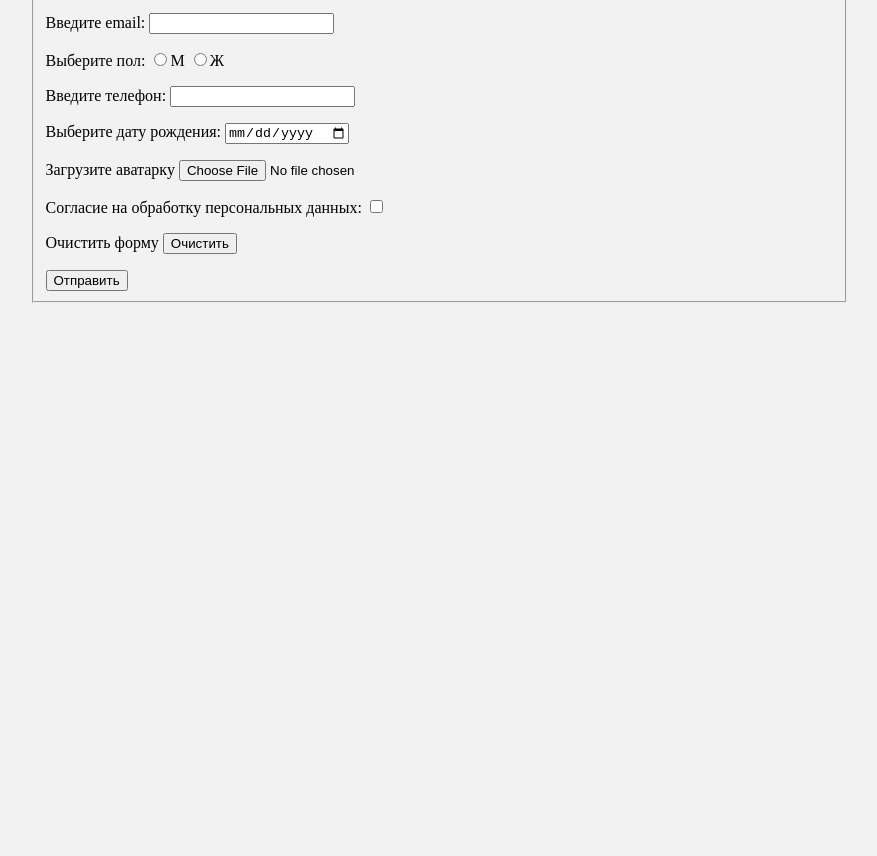
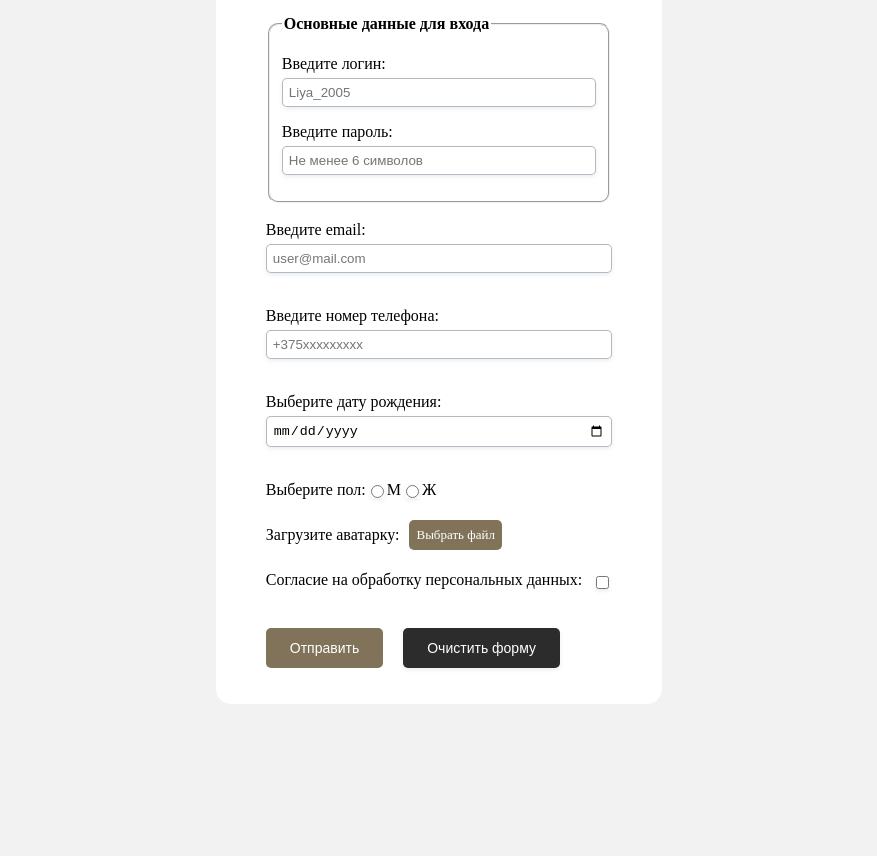
Before and after one commit to ketchupanezz/WEB_Labs, a plain HTML site: page LR_3/index.html in a window 1280 px wide. Shown: the part 253-1109 px from the top of the page, without its empty margins (201-1078 px from the left). Before the commit the page ends 800 px from the top, so only its background shows below. Drawn offline with Linux system fonts and the light colour scheme.

Commit message:
ЛР 3 выполнена

```diff
--- a/LR_3/index.html
+++ b/LR_3/index.html
@@ -8,47 +8,54 @@
 </head>
 <body>
     <form action="" method="get">
+        <h1>Регистрация</h1>
         <fieldset>
-            <legend>Регистрация</legend>
+            <legend>Основные данные для входа</legend>
             <p>
             <label for="login">Введите логин:</label>
-              <input type="text" name="login" id="name" required>
+            <input type="text" name="login" id="name" placeholder="Liya_2005" required>
             </p>
             <p>
             <label for="password">Введите пароль:</label>
-              <input type="password" name="password" id="password" required>
+            <input type="password" name="password" id="password" minlength="6" placeholder="Не менее 6 символов" required>
+            </p>
+        </fieldset>
+            <p>
+              <label for="email">Введите email:</label>
+              <input type="email" name="email" id="email" placeholder="user@mail.com" required>
             </p>
             <p>
-              <label for="email">Введите email:</label>
-              <input type="email" name="email" id="email" required>
-            </p>
-            <p>
-              <label for="gender">Выберите пол:</label>
-              <input type="radio" name="gender" id="male" required>М</input>
-              <input type="radio" name="gender" id="female" required>Ж</input>
-            </p>
-            <p>
-                <label for="phone">Введите телефон:</label>
-              <input type="tel" name="phone" id="phone" required>
+                <label for="phone">Введите номер телефона:</label>
+              <input type="tel" name="phone" id="phone" placeholder="+375xxxxxxxxx" required>
             </p>
             <p>
                 <label for="date">Выберите дату рождения:</label>
                 <input type="date" name="date" id="date" required>
             </p>
+            <div class="end-of-form">
+                <p >
+                    <label for="gender" class="radio">Выберите пол:
+                        <input type="radio" name="gender" id="male" required>М</input>
+                        <input type="radio" name="gender" id="female" required>Ж</input>
+                    </label>
+                </p>
                 <p>
-                <label for="file">Загрузите аватарку</label>
-                <input type="file" name="avatar" id="avatar" required>
+                    <label for="file">Загрузите аватарку:</label>
+                    <input class="file" type="file" name="avatar" id="avatar" required>
+                    <label for="avatar" class="custom-file-button">Выбрать файл</label>
                 </p>
                 <p>
                     <label for="agree">Согласие на обработку персональных данных:</label>
-                <input type="checkbox" name="agree" id="agree" required>
+                    <input name="agree" type="checkbox" id="agree" required>
                 </p>
+            </div>
+
+        <div class="buttons">
+            <button type="submit">Отправить</button>
             <p>
-                <label for="reset">Очистить форму</label>
-                <input type="reset" value="Очистить" id="reset">
+                <input type="reset" value="Очистить форму" id="reset" class="clear">
             </p>
-            <button type="submit">Отправить</button>
-        </fieldset>
+        </div>
     </form>
 </body>
 </html>
--- a/LR_3/style.css
+++ b/LR_3/style.css
@@ -2,15 +2,7 @@ body {
     max-width: 819px;
     background-color: #f2f2f2;
     margin: 152px auto;
-}
-
-section {
-    /* padding: 20px; */
-    background-color: #ffffff;
     display: flex;
-    flex-direction: column;
-    gap: 42px;
-    border-radius: 15px;
     justify-content: center;
 }
 
@@ -23,5 +15,107 @@ h1 {
 form {
     display: flex;
     flex-direction: column;
-    gap: 32px;
+    gap: 2px;
+    background-color: #ffffff;
+    border-radius: 15px;
+    max-width: 472px;
+    padding: 10px 50px 20px 50px;
+
 }
+
+fieldset {
+    border-radius: 10px;
+}
+
+legend {
+    font-weight: bold;
+    text-align: left;
+}
+
+ p {
+    display: flex;
+    flex-direction: column;
+
+}
+
+label {
+    margin-bottom: 5px;
+}
+
+input {
+    /* border-radius: 7px; */
+    border: 1px solid rgba(66, 80, 102, 0.4);
+    border-radius: 5px;
+    padding: 6px;
+    box-shadow: 0 2px 4px 0 rgba(66, 80, 102, 0.1);
+
+}
+
+.end-of-form > p{
+    display: flex;
+    flex-direction: row;
+    align-items: center;
+    gap: 10px;
+}
+
+.radio {
+    display: flex;
+    align-items: center;
+}
+
+.file {
+    display: none;
+}
+
+.custom-file-button {
+    background-color: rgb(129, 115, 89);
+    color: #ffffff;
+    border: none;
+    padding: 7px;
+    cursor: pointer;
+    font-size: 13px;
+    border-radius: 5px;
+}
+
+
+.custom-file-button:hover {
+    background-color: rgb(108, 93, 67);
+}
+
+.buttons {
+    display: flex;
+    justify-content: left;
+    align-items: center;
+    gap: 20px;
+
+}
+
+.clear {
+    background-color: rgb(44, 44, 44);
+    color: #ffffff;
+    border: none;
+    border-radius: 5px;
+    padding: 12px 24px;
+    font-size: 14px;
+    cursor: pointer;
+}
+
+.clear:hover {
+    background-color: rgb(23, 23, 23);
+    transition: background-color 0.8s;
+}
+
+button {
+    background-color: rgb(129, 115, 89);
+    color: #ffffff;
+    border: none;
+    border-radius: 5px;
+    padding: 12px 24px;
+    cursor: pointer;
+    font-size: 14px;
+}
+
+button:hover {
+    background-color: rgb(108, 93, 67);
+    transition: background-color 0.8s;
+}
```
Lines whose indentation alone changed are shown as unchanged.
